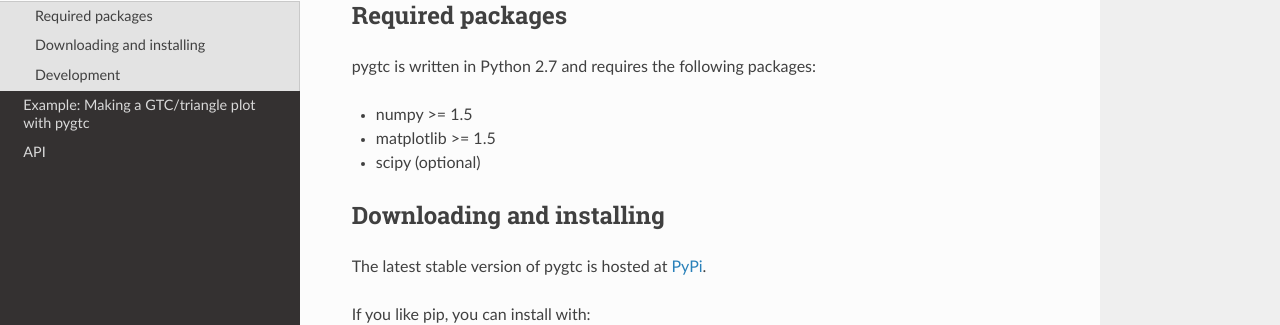
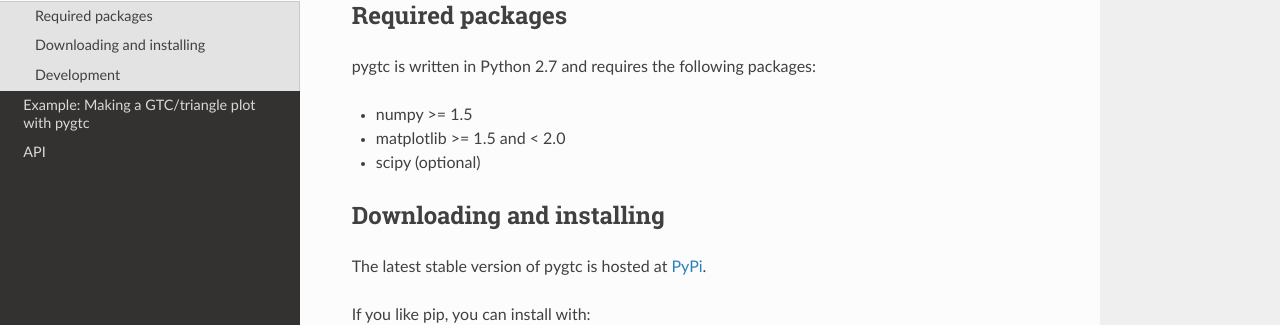
Before and after one commit to SebastianBocquet/pygtc, a Sphinx documentation site: the page built from docs/installation.rst, in a window 1280 px wide and 1388 px high. Shown: the part 161-486 px from the top of the window. Built offline with Sphinx 7.4.7 and the Read the Docs theme 2.0.0, drawn with Linux system fonts in a browser that asks for light colours.

Commit message:
Pinned matplotlib version to less than 2.0 as that release will definitely break pygtc in many ways.

```diff
--- a/docs/installation.rst
+++ b/docs/installation.rst
@@ -8,7 +8,7 @@ Required packages
 pygtc is written in Python 2.7 and requires the following packages:
 
 * numpy >= 1.5
-* matplotlib >= 1.5
+* matplotlib >= 1.5 and < 2.0
 * scipy (optional)
 
 
--- a/setup.py
+++ b/setup.py
@@ -18,7 +18,7 @@ setup(
     long_description = open('README.rst').read(),
     install_requires = [
         'numpy>=1.5',
-        'matplotlib>=1.5'
+        'matplotlib>=1.5, <2.0'
     ],
     classifiers = [
         'Development Status :: 4 - Beta',
```
